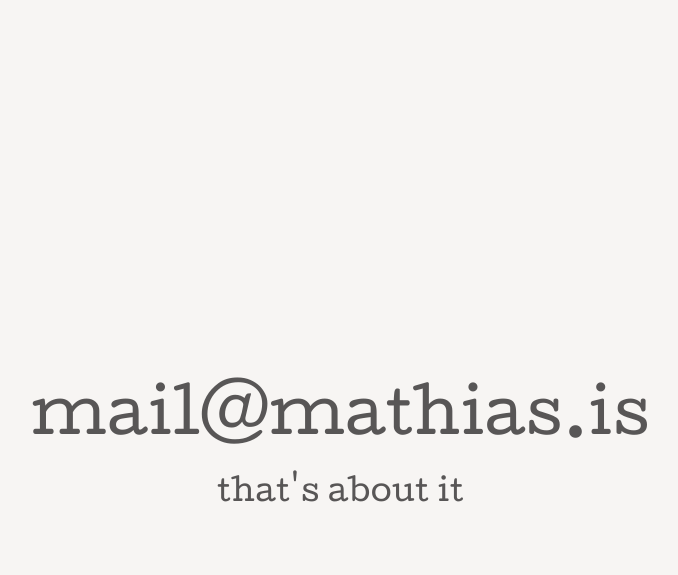
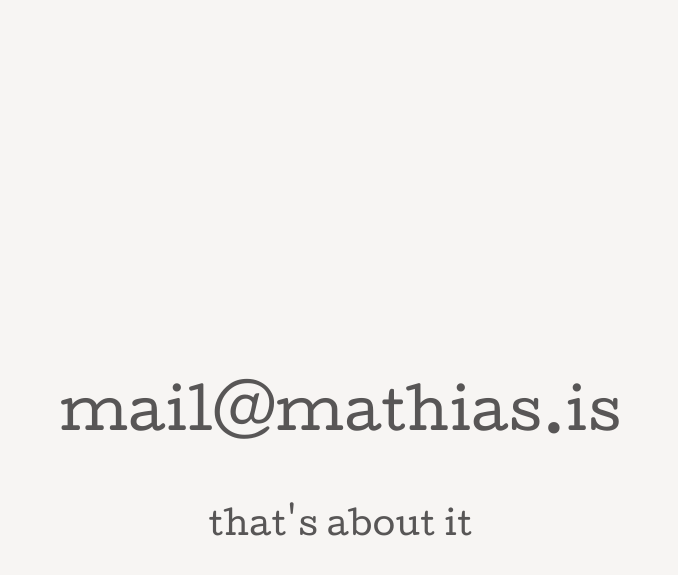
Before and after one commit to mathiascode/mathias.is, a Jekyll site: the page built from index.html, in a window 1280 px wide. Shown: the top 575 px of the page, without its empty margins (299-977 px from the left). Built offline with Jekyll 4.4.1, drawn with Linux system fonts in a browser that asks for light colours.

Commit message:
Minor changes

```diff
--- a/_includes/color.css
+++ b/_includes/color.css
@@ -1,15 +1,11 @@
 html {
 	--background: hsl(40, 20%, 96%);
-	--accent: hsl(175, 100%, 22%);
-	--error: hsl(358, 44%, 46%);
 	--text: hsl(0, 1%, 34%);
 }
 
 @media (prefers-color-scheme: dark) {
 	html {
 		--background: hsl(0, 0%, 10%);
-		--accent: hsl(175, 100%, 34%);
-		--error: hsl(358, 44%, 55%);
 		--text: hsl(0, 0%, 84%);
 	}
 }
--- a/_layouts/default.html
+++ b/_layouts/default.html
@@ -11,7 +11,6 @@
 	{% capture style %}
 		{% include color.css %}
 		{% include main.css %}
-		{% include home.css %}
 	{% endcapture %}
 	{{ style | scssify }}
 </style>
```
Also changed, not shown: _includes/main.css.
